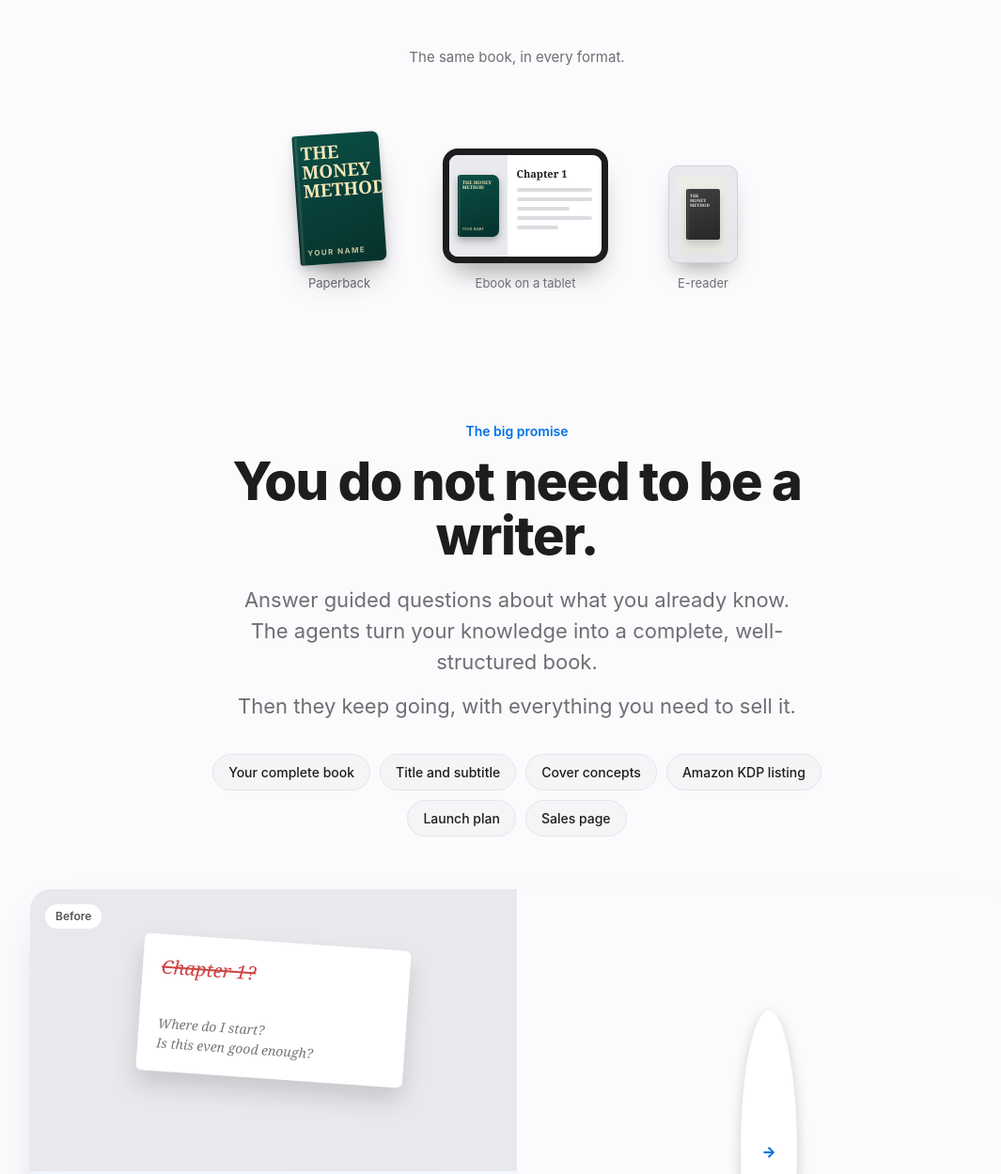
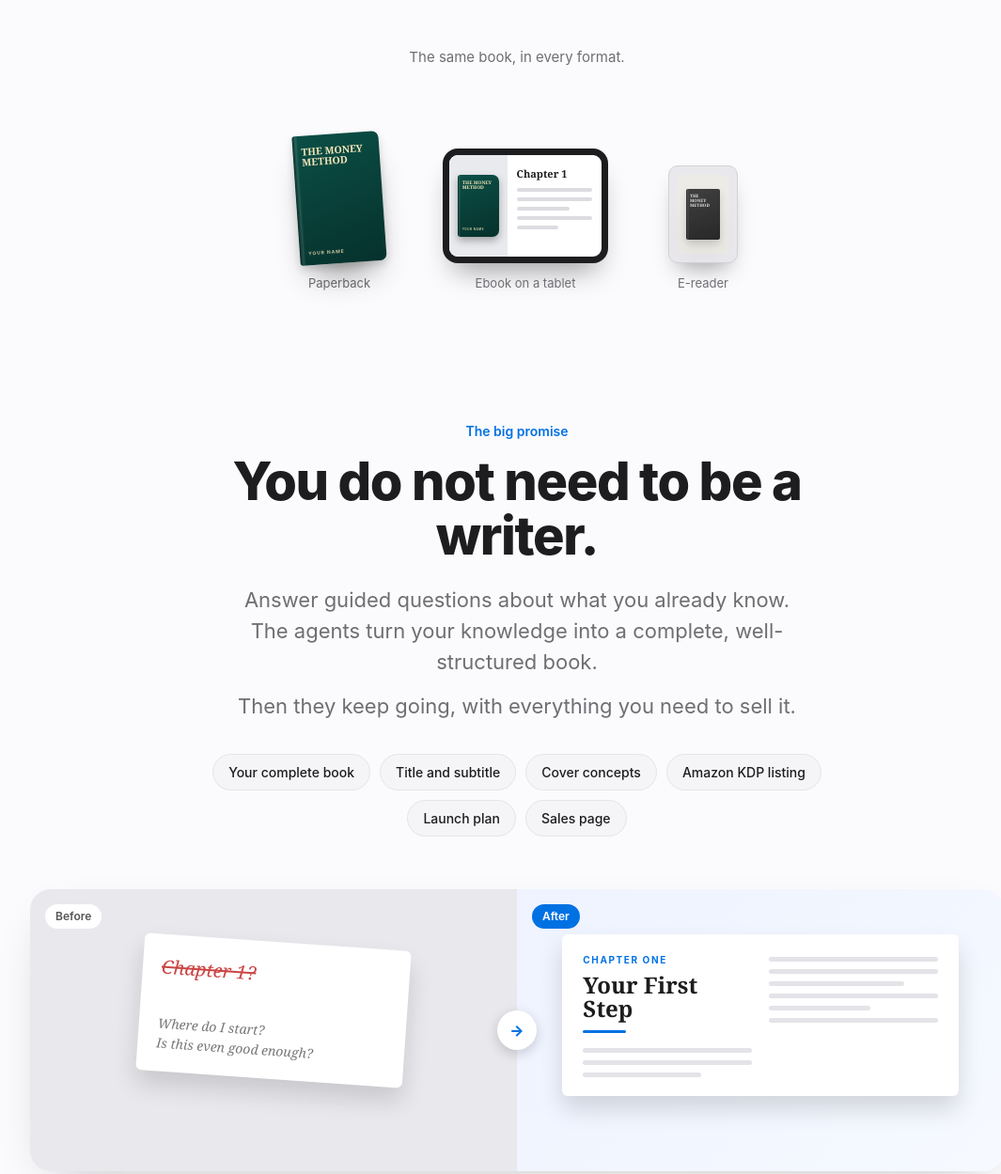
Before and after one commit to nateoliveirausa/booked-solid-kit, a plain HTML site: page moneybook/index.html in a window 1280 px wide. Shown: the part 1280-2529 px from the top of the page at 94% size, without its empty margins (90-1155 px from the left). Drawn offline with Linux system fonts and the light colour scheme.

Commit message:
MoneyBook page: fix before/after grid and paperback title
Co-Authored-By: Claude Sonnet 5.5 <noreply@anthropic.com>
Claude-Session: https://claude.ai/code/session_01GeWQRmBBfvLHouQF9QVwvw

```diff
--- a/moneybook/index.html
+++ b/moneybook/index.html
@@ -56,7 +56,7 @@ section{padding:96px 0}
 .caption{font-size:20px;font-weight:600;margin:42px 0 0;text-align:center}
 .formats{display:flex;justify-content:center;align-items:flex-end;gap:clamp(18px,5vw,64px);margin-top:70px}
 .formats .lbl{text-align:center;font-size:13px;color:var(--mute);margin-top:12px}
-.paper{width:92px;aspect-ratio:2/3;transform:rotate(-4deg)}
+.paper{width:92px;aspect-ratio:2/3;transform:rotate(-4deg);padding:12px 9px 9px}.paper .t{font-size:10.5px}.paper .by{font-size:5px}
 .tablet{width:176px;height:122px;border-radius:16px;background:#fff;border:7px solid #1d1d1f;display:flex;overflow:hidden;box-shadow:0 18px 30px -12px rgba(0,0,0,.4)}
 .tablet .l{width:38%;background:#e8eaed;display:flex;align-items:center;justify-content:center}
 .tablet .l .book{width:44px;transform:none;padding:6px 5px;box-shadow:0 4px 8px rgba(0,0,0,.3)}
@@ -72,7 +72,7 @@ section{padding:96px 0}
 .chips{display:flex;flex-wrap:wrap;gap:10px;justify-content:center;margin:34px 0 0}
 .chip{border:1px solid var(--line);background:var(--soft);border-radius:980px;padding:8px 16px;font-size:14px;font-weight:500}
 .ba{margin:56px auto 0;border-radius:var(--radius);overflow:hidden;display:grid;grid-template-columns:1fr 1fr;position:relative;box-shadow:0 20px 50px -24px rgba(0,0,0,.25)}
-.ba>div{min-height:300px;padding:30px;position:relative}
+.ba>div:not(.arrow){min-height:300px;padding:30px;position:relative}
 .ba .bef{background:#e8e8ed}.ba .aft{background:linear-gradient(135deg,#eef3ff,#f6f9ff)}
 .tag{position:absolute;top:16px;left:16px;font-size:12px;font-weight:600;padding:4px 11px;border-radius:980px;background:#fff;color:#555}
 .aft .tag{background:var(--blue);color:#fff}
```
